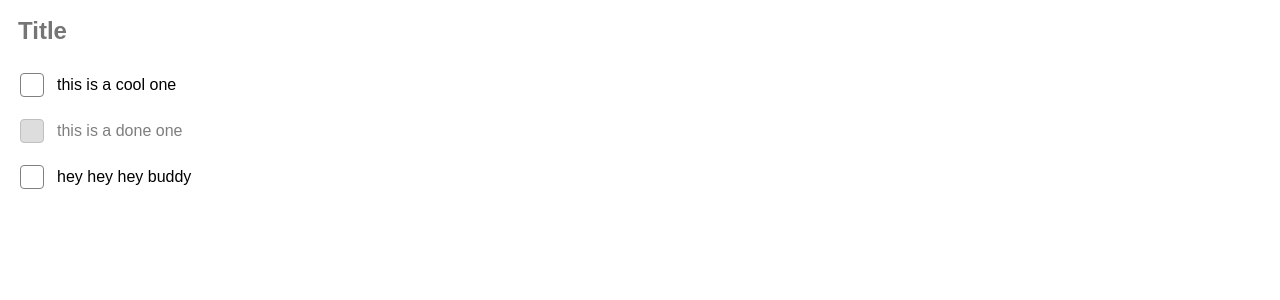
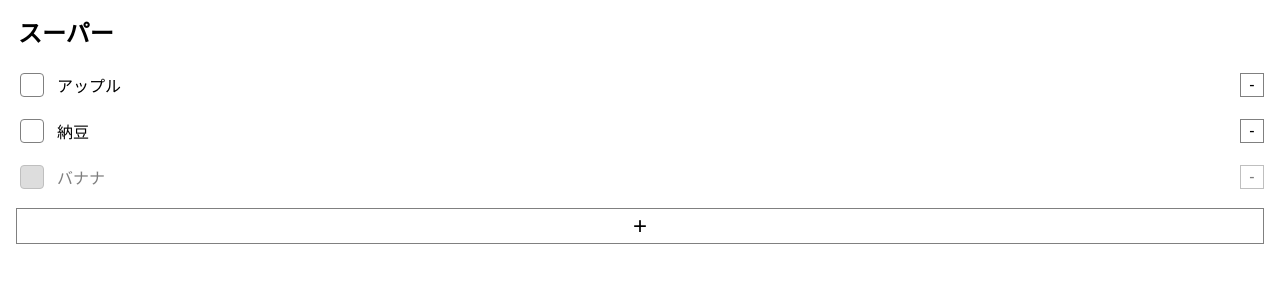
Before and after one commit to mikeamarkey/alist, a React (Create React App) app: page / in a window 1280 px wide. Shown: the top 300 px of the page. Built offline with nearby package versions, Linux system fonts and the light colour scheme.

Commit message:
add handling for basic actions

```diff
--- a/src/App.css
+++ b/src/App.css
@@ -3,3 +3,12 @@ input {
   border: 0;
   outline: none;
 }
+
+input[type='checkbox'] {
+  cursor: pointer;
+}
+
+button {
+  cursor: pointer;
+  outline: none;
+}
--- a/src/List.css
+++ b/src/List.css
@@ -7,3 +7,18 @@
   font-weight: bold;
   margin-bottom: 8px;
 }
+
+.ListAdd {
+  display: block;
+  width: 100%;
+  height: 36px;
+  border: 1px solid gray;
+  background: #fff;
+  font-size: 24px;
+  font-weight: normal;
+}
+
+.ListAdd-icon {
+  font-size: 24px;
+  color: gray;
+}
--- a/src/List.js
+++ b/src/List.js
@@ -3,17 +3,62 @@ import ListItem from './ListItem'
 import './List.css'
 
 export default () => {
-  const listItems = [
-    { id: 1, done: false, body: 'this is a cool one' },
-    { id: 2, done: true, body: 'this is a done one' },
-    { id: 3, done: false, body: 'hey hey hey buddy' }
-  ]
-  const [title, setTitle] = useState('')
+  const list = {
+    title: 'スーパー',
+    items: [
+      { id: 1, done: false, body: 'アップル' },
+      { id: 2, done: true, body: 'バナナ' },
+      { id: 3, done: false, body: '納豆' }
+    ]
+  }
+
+  const sortListItems = (items) => {
+    return items.sort((a, b) => {
+      if (a.done && !b.done) {
+        return 1
+      } else if (!a.done && b.done) {
+        return -1
+      } else {
+        return 0
+      }
+    })
+  }
+  const [listItems, setListItems] = useState(sortListItems(list.items))
+  const [title, setTitle] = useState(list.title)
 
   const updateTitle = () => {
     console.log('updating title')
     // TODO: debounce updating instead of blur?
     // updateDatabase
+  }
+
+  const handleAdd = () => {
+    const newItem = {
+      id: Math.floor(Math.random() * 10000),
+      done: false,
+      body: ''
+    }
+    const items = [...listItems, newItem]
+    setListItems(sortListItems(items))
+  }
+
+  const events = {
+    handleDone: (listItem) => {
+      const items = listItems.map((item) => {
+        if (listItem.id !== item.id) {
+          return item
+        }
+        item.done = !listItem.done
+        return item
+      })
+      setListItems(sortListItems(items))
+    },
+    handleRemove: (listItem) => {
+      const items = listItems.filter((item) => {
+        return listItem.id !== item.id
+      })
+      setListItems(items)
+    }
   }
 
   return (
@@ -29,8 +74,20 @@ export default () => {
       />
 
       <div className='List-wrapper'>
-        {listItems.map((listItem) => <ListItem key={listItem.id} listItem={listItem} />)}
+        {listItems.map((listItem) => {
+          return (
+            <ListItem key={listItem.id} listItem={listItem} {...events} />
+          )
+        })}
       </div>
+
+      <button
+        className='ListAdd'
+        type='button'
+        name='list-add'
+        onClick={handleAdd}
+      >+
+      </button>
     </div>
   )
 }
--- a/src/ListItem.css
+++ b/src/ListItem.css
@@ -29,7 +29,15 @@
 }
 
 .ListItem-body {
-  margin-left: 8px;
+  margin: 0 8px;
   font-size: 16px;
   flex: 1 1 auto;
 }
+
+.ListItem-remove {
+  width: 24px;
+  height: 24px;
+  border: 1px solid gray;
+  background: white;
+  font-size: 16px;
+}
--- a/src/ListItem.js
+++ b/src/ListItem.js
@@ -1,15 +1,8 @@
 import React, { useState } from 'react'
 import './ListItem.css'
 
-export default ({ listItem }) => {
-  const [done, setDone] = useState(listItem.done)
+export default ({ listItem, handleDone, handleRemove }) => {
   const [body, setBody] = useState(listItem.body)
-
-  const updateDone = () => {
-    console.log('updating done')
-    setDone(!done)
-    // updateDatabase
-  }
 
   const updateBody = () => {
     console.log('updating body')
@@ -18,13 +11,13 @@ export default ({ listItem }) => {
   }
 
   return (
-    <div className={`ListItem ${done && 'done'}`}>
+    <div className={`ListItem${listItem.done ? ' done' : ''}`}>
       <input
         className='ListItem-done'
         type='checkbox'
         name='done'
-        checked={done}
-        onChange={updateDone}
+        checked={listItem.done}
+        onChange={() => handleDone(listItem)}
       />
       <input
         className='ListItem-body'
@@ -35,6 +28,13 @@ export default ({ listItem }) => {
         onChange={(e) => setBody(e.target.value)}
         onBlur={updateBody}
       />
+      <button
+        className='ListItem-remove'
+        type='button'
+        name='remove'
+        onClick={() => handleRemove(listItem)}
+      >-
+      </button>
     </div>
   )
 }
```
